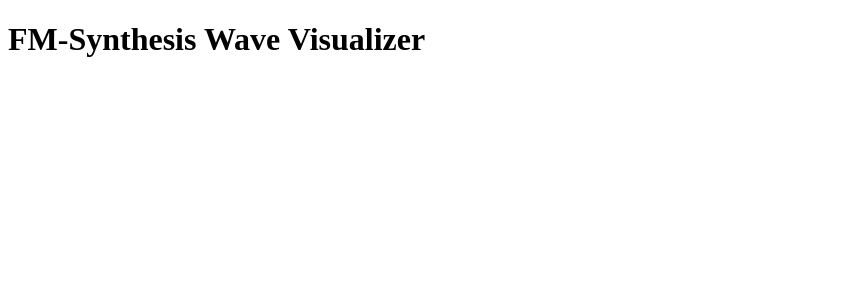
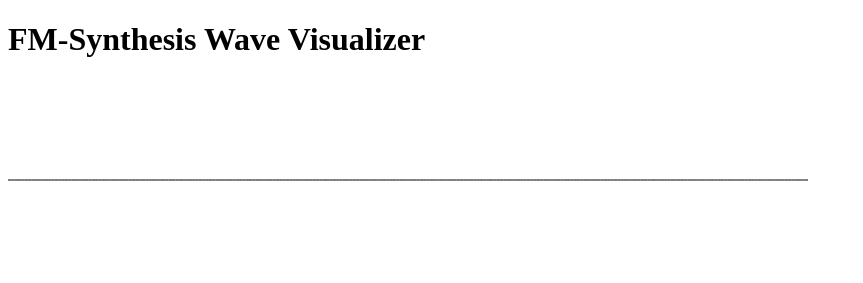
Before and after one commit to igarin14pm/fm-synthesis-waveform-visualizer-web, a plain HTML site: page index.html in a window 1280 px wide. Shown: the whole page, without its empty margins (0-863 px from the left). Drawn offline with Linux system fonts and the light colour scheme.

Commit message:
波形を描画するグラフを追加

```diff
--- a/index.html
+++ b/index.html
@@ -6,6 +6,7 @@
   </head>
   <body>
     <h1>FM-Synthesis Wave Visualizer</h1>
+    <canvas id="waveform-graph-test" width="800" height="200"></canvas>
     <script src="script.js"></script>
   </body>
 </html>
--- a/script.js
+++ b/script.js
@@ -1 +1,55 @@
-console.log('Hello, World!');
+class Wave {
+  constructor() {
+    this.VALUES_LENGTH = 240;
+
+    let values = new Array(this.VALUES_LENGTH);
+    values.fill(0.0);
+    this.values = values;
+  }
+
+  add(value) {
+    this.values.pop();
+    this.values.splice(0, 0, value);
+  }
+}
+
+class WaveformGraph {
+  constructor(element) {
+    this.element = element;
+    this.wave = new Wave();
+    this.width = element.width;
+    this.height = element.height;
+  }
+
+  draw() {
+    if (this.element.getContext) {
+      let context = this.element.getContext('2d');
+      context.beginPath();
+      for (let i = 0; i < this.wave.VALUES_LENGTH; i++) {
+        let x = (i / (this.wave.VALUES_LENGTH - 1)) * this.width;
+        let y = (-(this.wave.values[i]) + 1.0) / 2.0 * this.height;
+        if (i == 0) {
+          context.moveTo(x, y);
+        } else {
+          context.lineTo(x, y);
+        }
+      }
+      context.stroke();
+    }
+  }
+
+  clear() {
+    if (this.element.getContext) {
+      let context = this.element.getContext('2d');
+      context.clearRect(0, 0, this.element.width, this.element.height);
+    }
+  }
+
+  update() {
+    this.clear();
+    this.draw();
+  }
+}
+
+let waveformGraph = new WaveformGraph(document.getElementById('waveform-graph-test'));
+waveformGraph.update();
```
